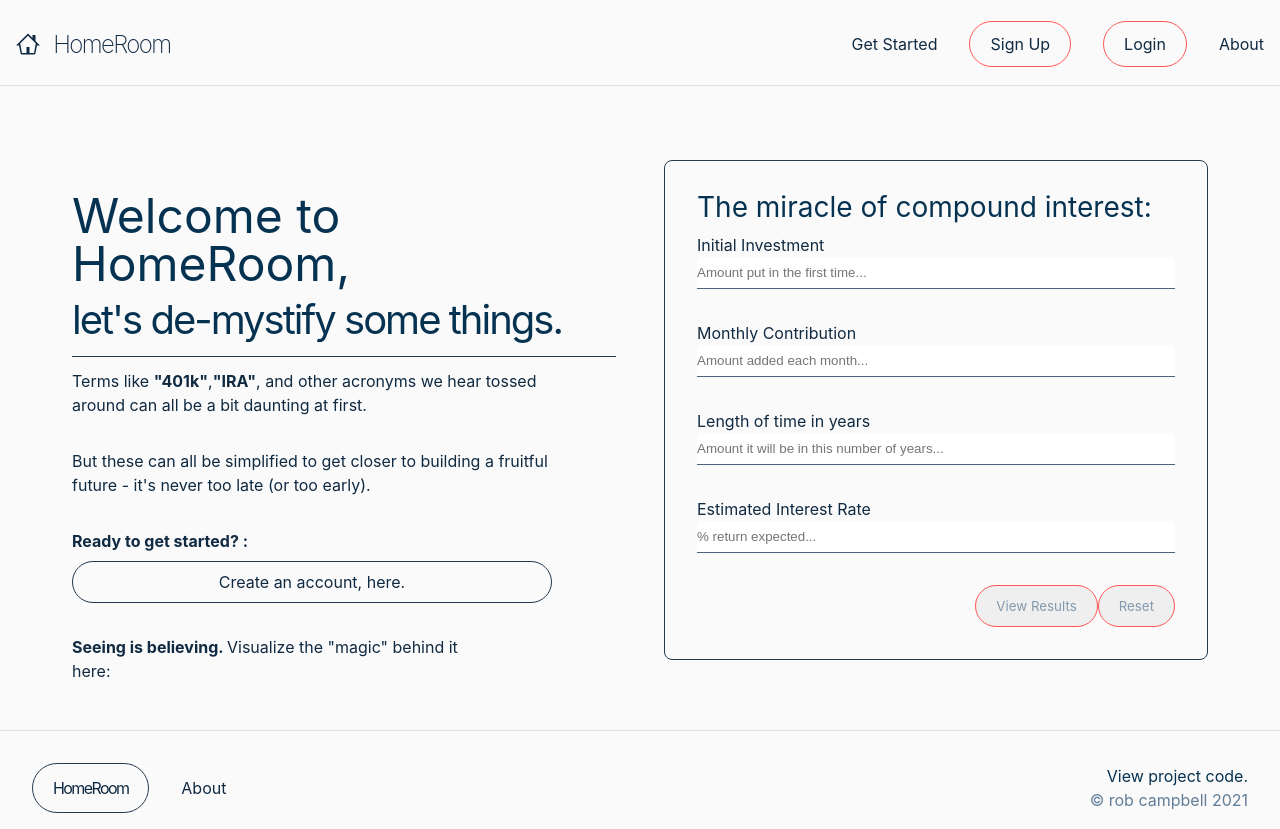
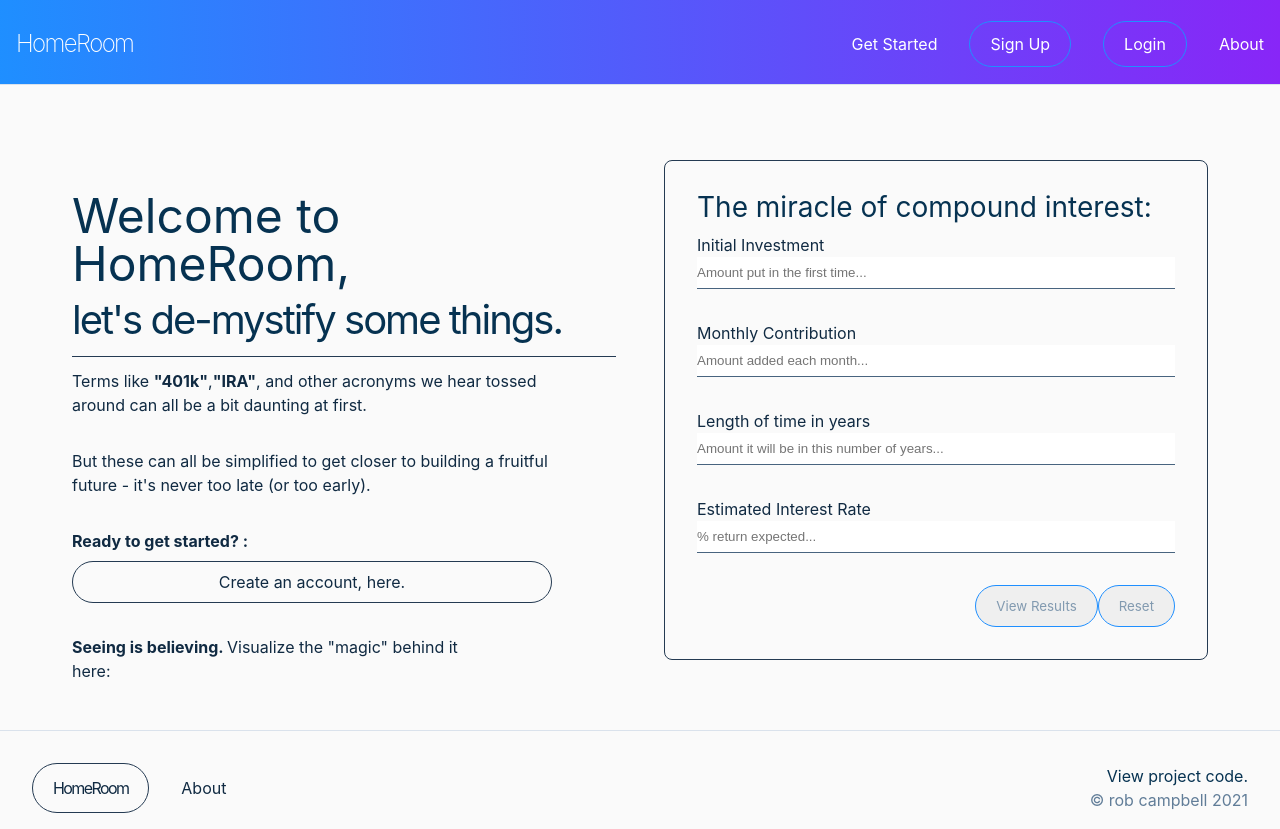
Before and after one commit to robdcampbell/WebProgrammingClass, a React (Create React App) app: page /home-public in a window 1280 px wide. Built offline with nearby package versions, Linux system fonts and the light colour scheme.

Commit message:
Restyle nav and add new blues/gradient to CSS Variable

```diff
--- a/src/components/Nav.js
+++ b/src/components/Nav.js
@@ -13,9 +13,7 @@ const Nav = () => {
       <div className="nav__wrapper">
         <div className="nav__container">
           <Link to="/" onClick={(e) => setShowSideBarNav(false)}>
-            <h2 className="nav__logo">
-              <GoHome className="nav__icon" /> HomeRoom
-            </h2>
+            <h2 className="nav__logo">HomeRoom</h2>
           </Link>
 
           <div className="nav__links">
--- a/src/index.css
+++ b/src/index.css
@@ -29,6 +29,7 @@ CSS Variables
 :root {
   /* Background Theme*/
   --rc-background-light: hsl(0, 0%, 98%);
+  --rc-blue: hsl(210, 100%, 56%);
 
   /* dark shades of primary color*/
   --clr-primary-1: hsl(205, 86%, 17%);
@@ -111,7 +112,6 @@ h1,
 h2,
 h3,
 h4 {
-  /* letter-spacing: var(--spacing); */
   color: var(--clr-primary-1);
   line-height: 1.25;
   margin-bottom: 0.75rem;
@@ -191,7 +191,7 @@ button {
 .confirm__btn__outline {
   padding: 0.75rem 1.25rem;
   color: var(--clr-grey-1);
-  border: var(--clr-red-orange) solid 1.5px;
+  border: var(--rc-blue) solid 1.5px;
   border-radius: 2rem;
   transition: 200ms ease-in;
 }
@@ -207,7 +207,8 @@ NavBar (Component)
 */
 
 nav {
-  background: rgb(250, 250, 250);
+  /* background: rgb(250, 250, 250); */
+  background: linear-gradient(90deg, var(--rc-blue), #8826f7);
   position: fixed;
   width: 100%;
   border-bottom: var(--clr-grey-9) solid 1px;
@@ -228,7 +229,7 @@ nav {
 }
 
 .nav__logo {
-  color: var(--clr-grey-1);
+  color: var(--clr-white);
   font-weight: 200;
   font-size: 1.5rem;
   letter-spacing: -0.1rem;
@@ -239,6 +240,7 @@ nav {
 
 .nav__links > * {
   margin-left: 2rem;
+  color: var(--clr-white);
 }
 .mobile__nav {
   display: none;
@@ -348,7 +350,7 @@ Landing Page Content
 }
 
 .span__title {
-  color: var(--clr-red-orange) !important;
+  color: var(--rc-blue) !important;
 }
 
 .landing__links {
@@ -400,6 +402,7 @@ Landing Page Content
 }
 .landing__mobile__icon {
   display: none;
+  background: none;
   color: var(--clr-grey-1);
   padding-bottom: 0.5rem;
   border: none;
@@ -597,7 +600,7 @@ Compound Calc. (PublicHomePage)
 }
 
 .calc__input__section > input:focus {
-  border: var(--clr-red-orange) solid 1px;
+  border: var(--rc-blue) solid 1px;
 }
 
 .calc__buttons {
```
